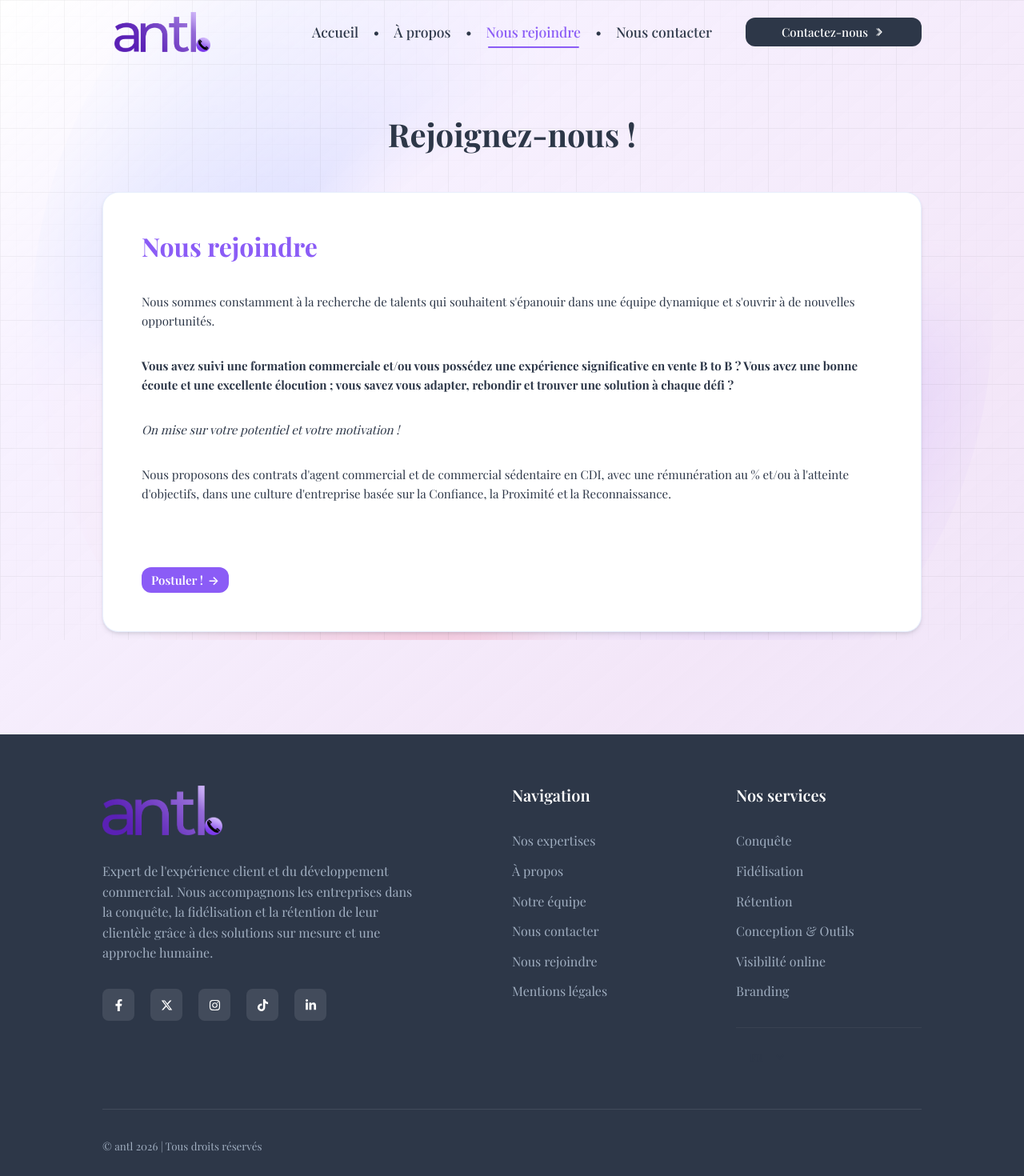
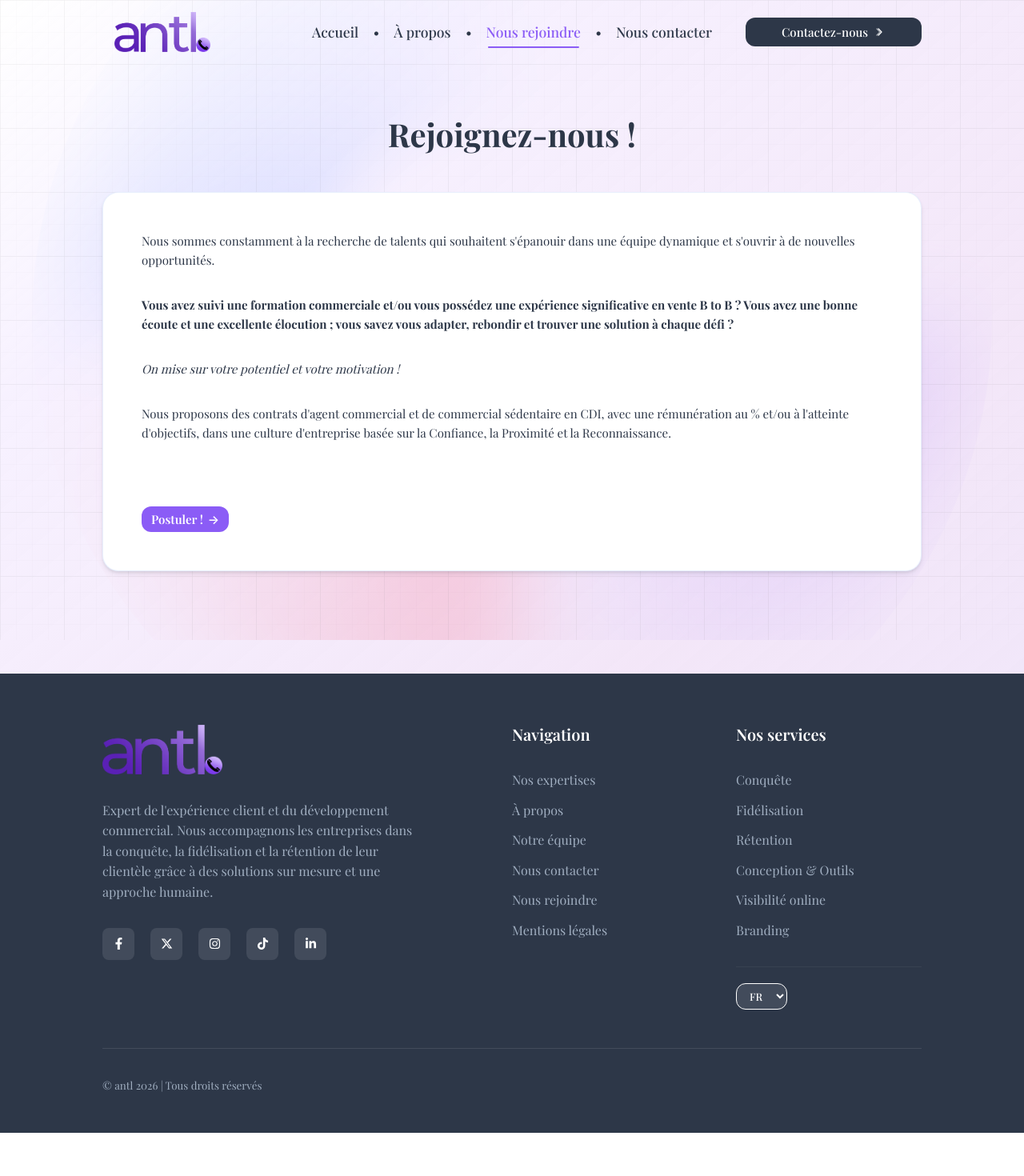
Before and after one commit to ANTL-software/external_website, a React (Vite) app: page /join_us in a window 1280 px wide. Shown: the top 1470 px of the page at 80% size. After the commit the page ends 1416 px from the top, so only its background shows below. Built offline with nearby package versions, Linux system fonts and the light colour scheme; no server answers; a web font is replaced by a local one.

Commit message:
style: update backToTop button z-index for improved visibility; adjust CallToAction margin for better layout; enhance footer language selector styles; modify getInTouch subtitles for clarity in English and French

```diff
--- a/src/components/backToTop/backToTop.scss
+++ b/src/components/backToTop/backToTop.scss
@@ -18,9 +18,8 @@
   visibility: hidden;
   transform: translateY(20px);
   transition: all 0.3s ease;
-  z-index: 99;
+  z-index: 999;
   box-shadow: 0 4px 12px rgba(37, 99, 235, 0.3);
-  position: relative;
   overflow: hidden;
 }
 
--- a/src/components/callToAction/callToAction.scss
+++ b/src/components/callToAction/callToAction.scss
@@ -83,7 +83,6 @@
 
 @media (max-width: 480px) {
   #callToActionComponent {
-    margin-top: -5dvh;
     padding: vars.$spacing-sm 0;
   }
 
--- a/src/components/footer/footer.scss
+++ b/src/components/footer/footer.scss
@@ -129,6 +129,18 @@
   border-top: 1px solid rgba(255, 255, 255, 0.05);
 }
 
+#footerComponent .languageSelector .languageSelect {
+  background: rgba(255, 255, 255, 0.1);
+  color: vars.$background-color;
+  border-color: vars.$background-color;
+}
+
+#footerComponent .languageSelector .languageSelect:hover {
+  background: vars.$primary-color;
+  color: vars.$background-color;
+  border-color: vars.$primary-color;
+}
+
 @media (max-width: 768px) {
   #footerComponent {
     padding: vars.$spacing-xl vars.$spacing-base;
--- a/src/components/jobApplication/JobApplication.tsx
+++ b/src/components/jobApplication/JobApplication.tsx
@@ -132,7 +132,6 @@ export default function JobApplication(): ReactElement {
         <article className="jobOffer">
           {/* NOUS REJOINDRE */}
           <section className="contentSection">
-            <h3>{t("joinUs.nousRejoindre.title")}</h3>
             <p>{t("joinUs.nousRejoindre.description")}</p>
             <p><strong>{t("joinUs.nousRejoindre.question")}</strong></p>
             <p><em>{t("joinUs.nousRejoindre.answer")}</em></p>
--- a/src/i18n/locales/en.json
+++ b/src/i18n/locales/en.json
@@ -145,7 +145,7 @@
   },
   "getInTouch": {
     "title": "Contact Us",
-    "subtitle": "We are here to answer all your questions.",
+    "subtitle": "We commit to responding within 24 hours!",
     "form": {
       "company": "Company Name",
       "email": "Business Email",
--- a/src/i18n/locales/fr.json
+++ b/src/i18n/locales/fr.json
@@ -145,7 +145,7 @@
   },
   "getInTouch": {
     "title": "Demande de contact",
-    "subtitle": "Remplissez le formulaire ci-dessous et notre équipe vous recontactera dans les plus brefs délais.",
+    "subtitle": "Nous nous engageons à vous répondre dans un délai de 24h !",
     "form": {
       "company": "Nom de l'entreprise",
       "email": "Email professionnel",
```
